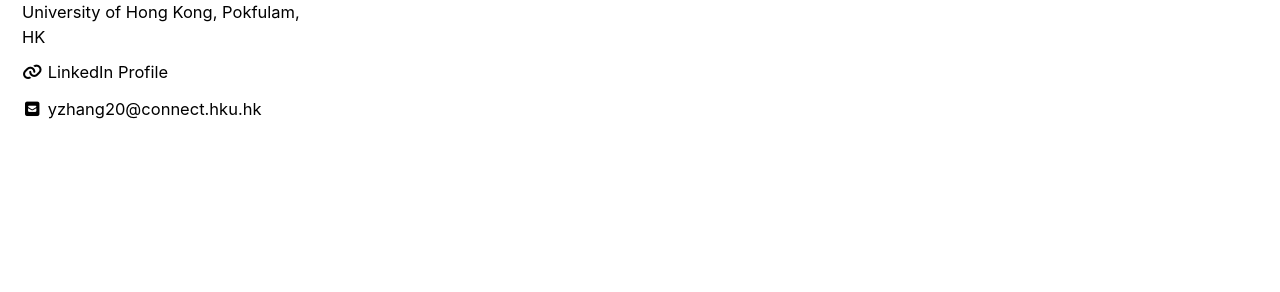
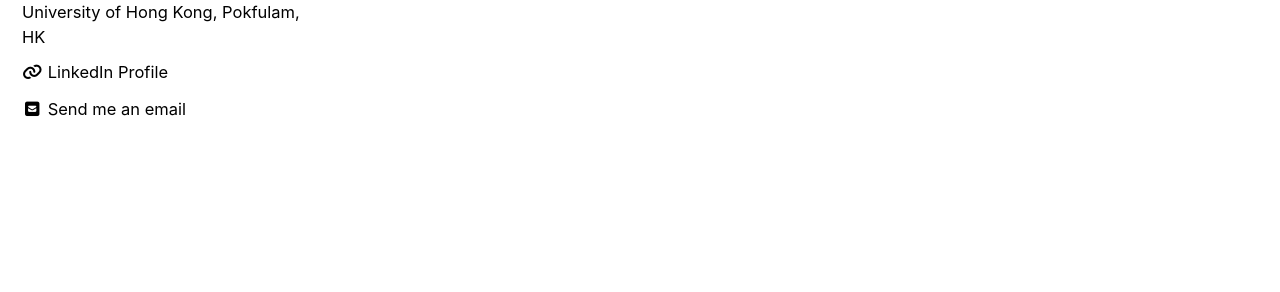
Before and after one commit to yuyuanecon/yuyuanecon.github.io, a Jekyll site: the page built from index.html, in a window 1280 px wide. Shown: the part 441-733 px from the top of the page. Built offline with Jekyll 4.4.1, drawn with Linux system fonts in a browser that asks for light colours; cached includes are drawn as plain includes; the list of posts is cut into pages by our own code.

Commit message:
Update ui-text.yml

```diff
--- a/_data/ui-text.yml
+++ b/_data/ui-text.yml
@@ -31,7 +31,7 @@ en: &DEFAULT_EN
   feed_label                 : "Feed"
   powered_by                 : "Powered by"
   website_label              : "Website"
-  email_label                : "yzhang20@connect.hku.hk"
+  email_label                : "Send me an email"
   recent_posts               : "What's New"
   undefined_wpm              : "Undefined parameter words_per_minute at _config.yml"
   comment_form_info          : "Your email address will not be published. Required fields are marked"
```
